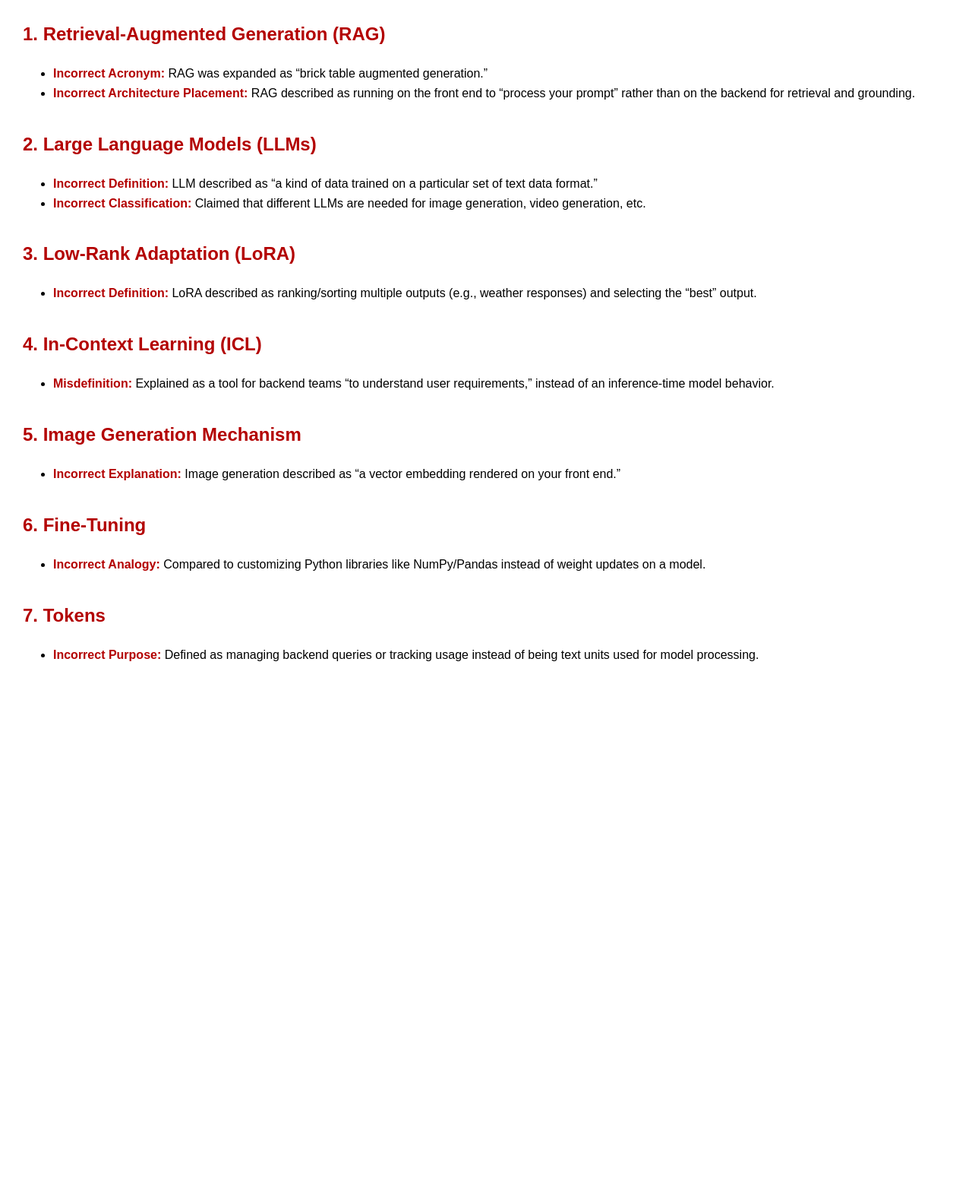
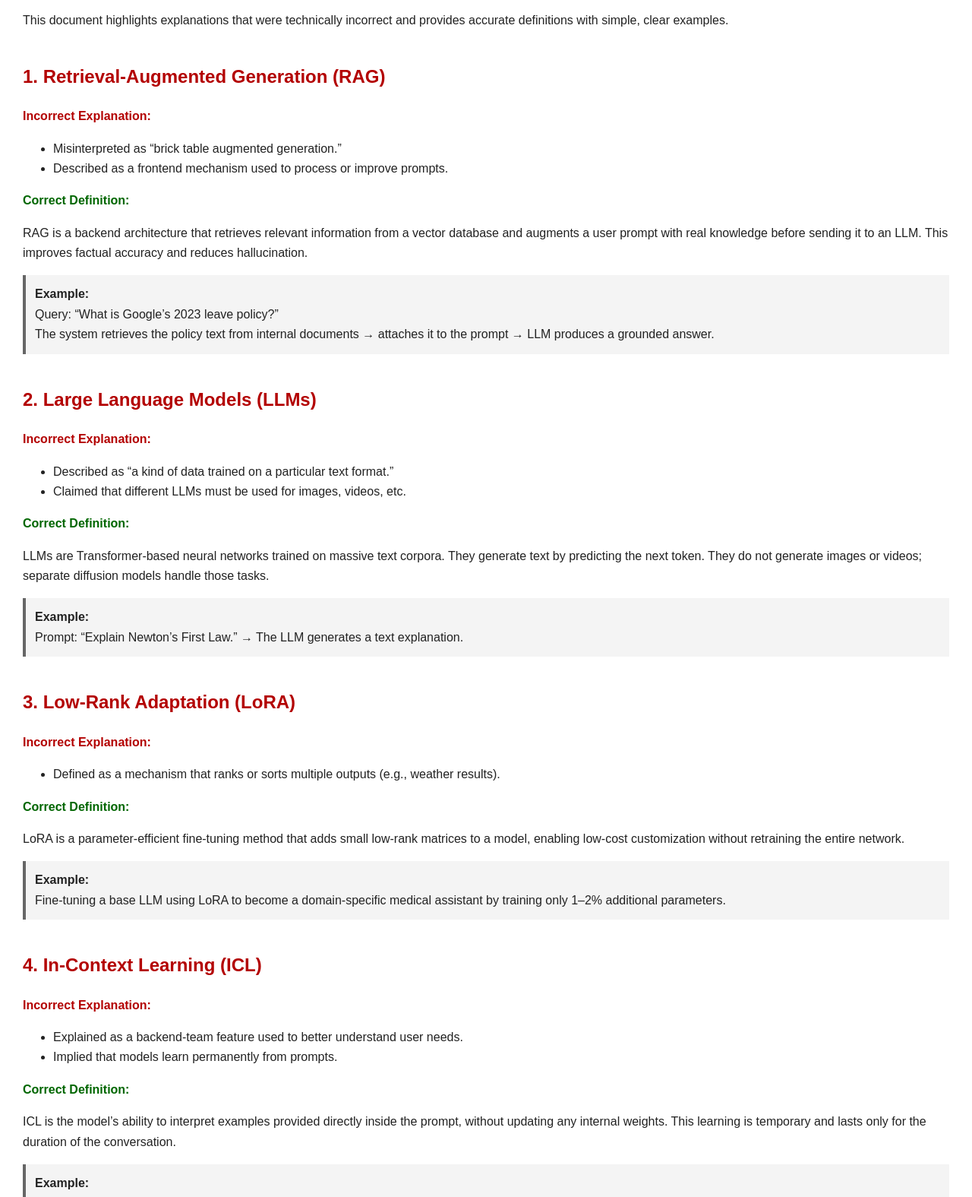
Before and after one commit to rajivksingh13/titli-ai, a plain HTML site: page index.html in a window 1280 px wide. Shown: the part 90-1665 px from the top of the page at 76% size. Before the commit the page ends 995 px from the top, so only its background shows below. Drawn offline with Linux system fonts and the light colour scheme.

Commit message:
Revise incorrect definitions of generative AI concepts
This update revises the document to correct inaccuracies in the definitions of generative AI concepts, enhancing clarity and providing accurate explanations with examples.

```diff
--- a/index.html
+++ b/index.html
@@ -3,55 +3,143 @@
 <head>
   <meta charset="UTF-8" />
   <meta name="viewport" content="width=device-width, initial-scale=1.0" />
-  <title>Incorrect Generative AI Concepts - Review Summary</title>
+  <title>Generative AI – Incorrect vs Correct Technical Concepts</title>
   <style>
-    body { font-family: Arial, sans-serif; margin: 30px; line-height: 1.6; }
-    h1 { color: #333; }
-    h2 { margin-top: 35px; color: #b30000; }
-    ul { margin-top: 8px; }
-    .incorrect { color: #b30000; font-weight: bold; }
+    body { font-family: Arial, sans-serif; margin: 30px; line-height: 1.65; color:#222; }
+    h1 { color: #2c3e50; }
+    h2 { color: #b30000; margin-top: 40px; }
+    .correct { color:#006600; }
+    .example { background:#f4f4f4; padding:12px; border-left:4px solid #666; margin-top:10px; }
+    ul { margin-top:7px; }
   </style>
 </head>
 <body>
 
-  <h1>Generative AI Technical Review – Incorrect vs Correct Definitions</h1>
+  <h1>Generative AI – Incorrect vs Correct Technical Concepts</h1>
+  <p>This document highlights explanations that were technically incorrect and provides accurate definitions with simple, clear examples.</p>
 
+
+  <!-- RAG -->
   <h2>1. Retrieval-Augmented Generation (RAG)</h2>
+
+  <p><strong style="color:#b30000;">Incorrect Explanation:</strong></p>
   <ul>
-    <li><span class="incorrect">Incorrect Acronym:</span> RAG was expanded as “brick table augmented generation.”</li>
-    <li><span class="incorrect">Incorrect Architecture Placement:</span> RAG described as running on the front end to “process your prompt” rather than on the backend for retrieval and grounding.</li>
+    <li>Misinterpreted as “brick table augmented generation.”</li>
+    <li>Described as a frontend mechanism used to process or improve prompts.</li>
   </ul>
 
+  <p class="correct"><strong>Correct Definition:</strong></p>
+  <p>RAG is a backend architecture that retrieves relevant information from a vector database and augments a user prompt with real knowledge before sending it to an LLM. This improves factual accuracy and reduces hallucination.</p>
+
+  <div class="example"><strong>Example:</strong><br>
+    Query: “What is Google’s 2023 leave policy?”<br>
+    The system retrieves the policy text from internal documents → attaches it to the prompt → LLM produces a grounded answer.
+  </div>
+
+
+
+  <!-- LLM -->
   <h2>2. Large Language Models (LLMs)</h2>
+
+  <p><strong style="color:#b30000;">Incorrect Explanation:</strong></p>
   <ul>
-    <li><span class="incorrect">Incorrect Definition:</span> LLM described as “a kind of data trained on a particular set of text data format.”</li>
-    <li><span class="incorrect">Incorrect Classification:</span> Claimed that different LLMs are needed for image generation, video generation, etc.</li>
+    <li>Described as “a kind of data trained on a particular text format.”</li>
+    <li>Claimed that different LLMs must be used for images, videos, etc.</li>
   </ul>
 
+  <p class="correct"><strong>Correct Definition:</strong></p>
+  <p>LLMs are Transformer-based neural networks trained on massive text corpora. They generate text by predicting the next token. They do not generate images or videos; separate diffusion models handle those tasks.</p>
+
+  <div class="example"><strong>Example:</strong><br>
+    Prompt: “Explain Newton’s First Law.” → The LLM generates a text explanation.
+  </div>
+
+
+
+  <!-- LoRA -->
   <h2>3. Low-Rank Adaptation (LoRA)</h2>
+
+  <p><strong style="color:#b30000;">Incorrect Explanation:</strong></p>
   <ul>
-    <li><span class="incorrect">Incorrect Definition:</span> LoRA described as ranking/sorting multiple outputs (e.g., weather responses) and selecting the “best” output.</li>
+    <li>Defined as a mechanism that ranks or sorts multiple outputs (e.g., weather results).</li>
   </ul>
 
+  <p class="correct"><strong>Correct Definition:</strong></p>
+  <p>LoRA is a parameter-efficient fine-tuning method that adds small low-rank matrices to a model, enabling low-cost customization without retraining the entire network.</p>
+
+  <div class="example"><strong>Example:</strong><br>
+    Fine-tuning a base LLM using LoRA to become a domain-specific medical assistant by training only 1–2% additional parameters.
+  </div>
+
+
+
+  <!-- ICL -->
   <h2>4. In-Context Learning (ICL)</h2>
+
+  <p><strong style="color:#b30000;">Incorrect Explanation:</strong></p>
   <ul>
-    <li><span class="incorrect">Misdefinition:</span> Explained as a tool for backend teams “to understand user requirements,” instead of an inference-time model behavior.</li>
+    <li>Explained as a backend-team feature used to better understand user needs.</li>
+    <li>Implied that models learn permanently from prompts.</li>
   </ul>
 
+  <p class="correct"><strong>Correct Definition:</strong></p>
+  <p>ICL is the model’s ability to interpret examples provided directly inside the prompt, without updating any internal weights. This learning is temporary and lasts only for the duration of the conversation.</p>
+
+  <div class="example"><strong>Example:</strong><br>
+    “Hola → Hello, Gracias → Thank you. Translate: Adiós →” → The model answers “Goodbye” by recognizing the pattern.
+  </div>
+
+
+
+  <!-- Image generation -->
   <h2>5. Image Generation Mechanism</h2>
+
+  <p><strong style="color:#b30000;">Incorrect Explanation:</strong></p>
   <ul>
-    <li><span class="incorrect">Incorrect Explanation:</span> Image generation described as “a vector embedding rendered on your front end.”</li>
+    <li>Described as “a vector embedding rendered on your front end.”</li>
   </ul>
 
+  <p class="correct"><strong>Correct Definition:</strong></p>
+  <p>Modern image models (e.g., Stable Diffusion, DALL·E 3) use diffusion or GAN-based architectures. The prompt creates embeddings that guide the multi-step denoising process which results in a final coherent image.</p>
+
+  <div class="example"><strong>Example:</strong><br>
+    Prompt: “A watercolor painting of an astronaut in a forest.” → Diffusion model generates the artwork through iterative refinement of noise.
+  </div>
+
+
+
+  <!-- Fine tuning -->
   <h2>6. Fine-Tuning</h2>
+
+  <p><strong style="color:#b30000;">Incorrect Explanation:</strong></p>
   <ul>
-    <li><span class="incorrect">Incorrect Analogy:</span> Compared to customizing Python libraries like NumPy/Pandas instead of weight updates on a model.</li>
+    <li>Compared to customizing Python libraries such as NumPy or Pandas.</li>
   </ul>
 
+  <p class="correct"><strong>Correct Definition:</strong></p>
+  <p>Fine-tuning updates a pre-trained model’s internal weights using domain-specific data. This requires GPU training, datasets, and gradient-based optimization.</p>
+
+  <div class="example"><strong>Example:</strong><br>
+    Fine-tuning a general LLM on 30,000 HR documents to build an accurate HR-policy chatbot.
+  </div>
+
+
+
+  <!-- Tokens -->
   <h2>7. Tokens</h2>
+
+  <p><strong style="color:#b30000;">Incorrect Explanation:</strong></p>
   <ul>
-    <li><span class="incorrect">Incorrect Purpose:</span> Defined as managing backend queries or tracking usage instead of being text units used for model processing.</li>
+    <li>Defined as mechanisms for tracking usage or managing queries.</li>
   </ul>
+
+  <p class="correct"><strong>Correct Definition:</strong></p>
+  <p>Tokens are the smallest units of text (words, subwords, punctuation) processed by an LLM. They determine cost, latency, and how much context the model can handle.</p>
+
+  <div class="example"><strong>Example:</strong><br>
+    The sentence “AI is powerful.” may be split into tokens like “AI”, “ is”, “ powerful”, “.” depending on the tokenizer used.
+  </div>
+
 
 </body>
 </html>
```
